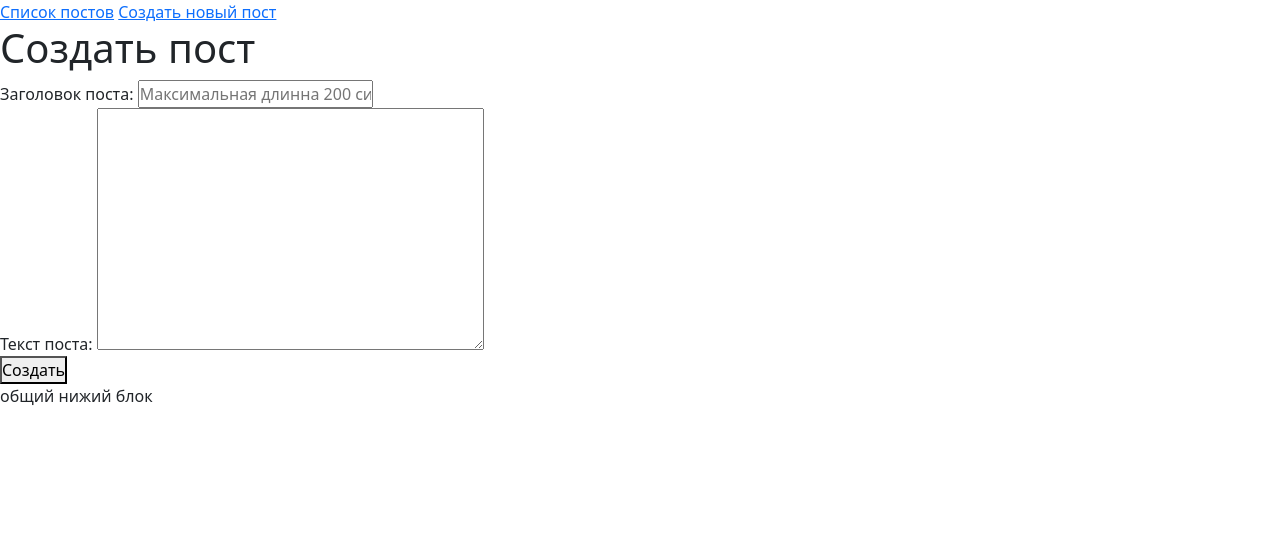
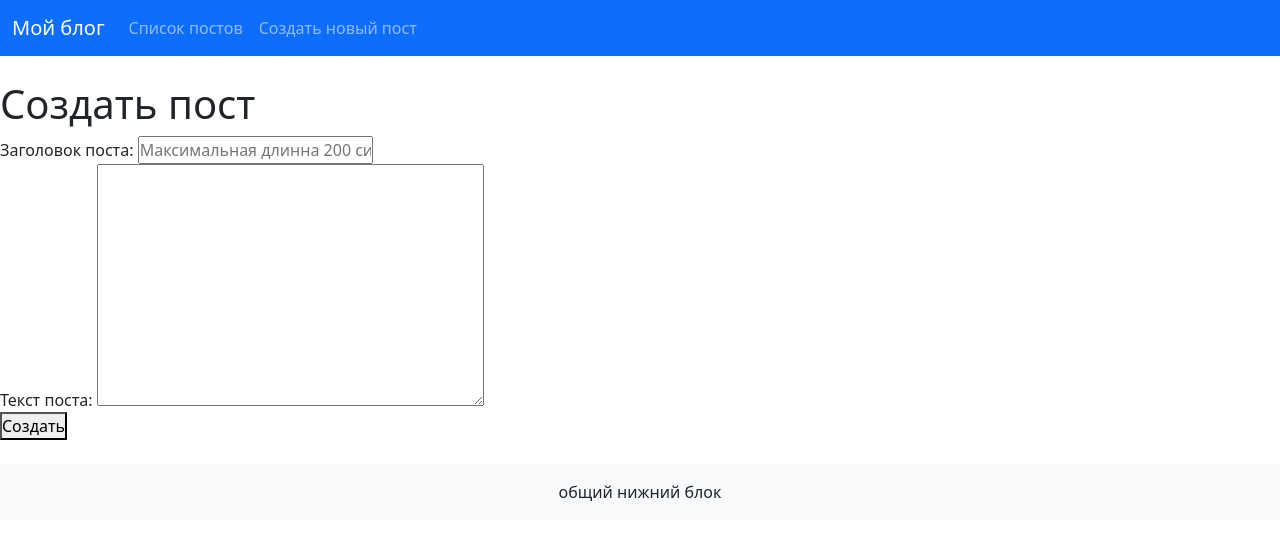
Before and after one commit to Vvvldmr/Blog, a Django app: page /posts/add in a window 1280 px wide. Shown: the top 541 px of the page. Run offline with Django 5.2, Linux system fonts and the light colour scheme; some libraries are stand-ins or nearby versions.

Commit message:
Добавил стилей в header и footer

```diff
--- a/blog/templates/blog/post_form.html
+++ b/blog/templates/blog/post_form.html
@@ -1,4 +1,5 @@
 {% extends "base.html" %}
+{% load django_bootstrap5 %}
 
 {% block title %}{{ title }}{% endblock title %}
 
--- a/templates/base.html
+++ b/templates/base.html
@@ -15,12 +15,30 @@
   </head>
   <body>
     <header>
-        <nav>
-          <a href="{% url "post_list" %}">Список постов</a>
-          <a href="{% url "create_post" %}">Создать новый пост</a>
+        <nav class="navbar navbar-expand-md navbar-dark bg-primary mb-4">
+            <div class="container-fluid">
+                <a class="navbar-brand" href="{% url "post_list" %}">Мой блог</a>
+                <button class="navbar-toggler" type="button" data-bs-toggle="collapse" data-bs-target="#navbarNav">
+                    <span class="navbar-toggler-icon"></span>
+                </button>
+                <div class="collapse navbar-collapse" id="navbarNav">
+                    <ul class="navbar-nav">
+                        <li class="nav-item">
+                            <a class="nav-link" href="{% url "post_list" %}">Список постов</a>
+                        </li>
+                        <li class="nav-item">
+                            <a class="nav-link" href="{% url "create_post" %}">Создать новый пост</a>
+                        </li>
+                    </ul>
+                </div>
+            </div>
         </nav>
     </header>
     <main>{% block content %}{% endblock content %}</main>
-    <footer>общий нижий блок</footer>
+    <footer class="bg-light text-center py-3 mt-4">
+        <div class="container">
+            <p class="mb-0">общий нижний блок</p>
+        </div>
+    </footer>
   </body>
 </html>
```
